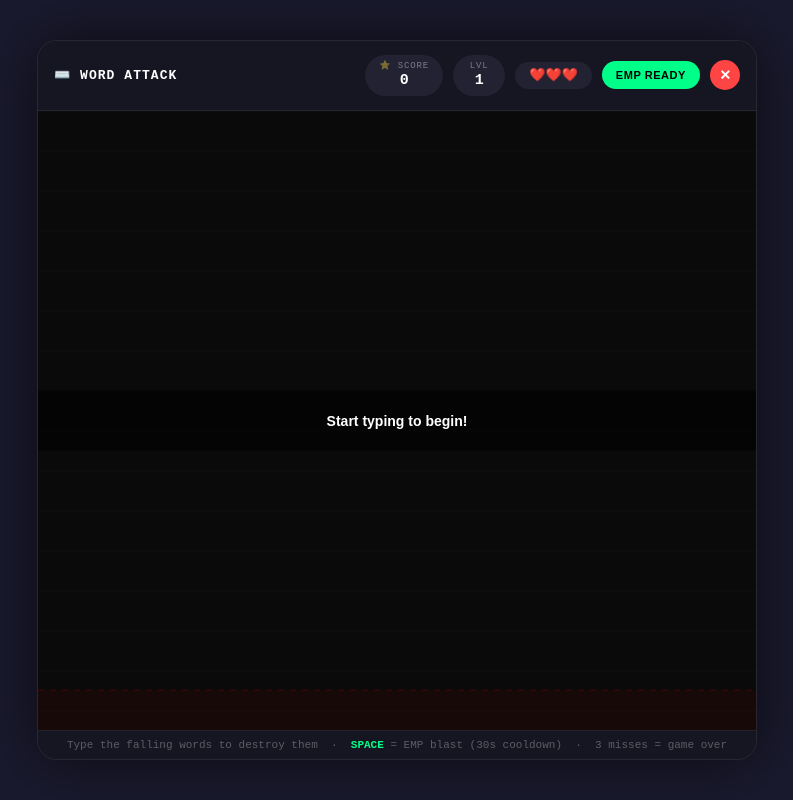
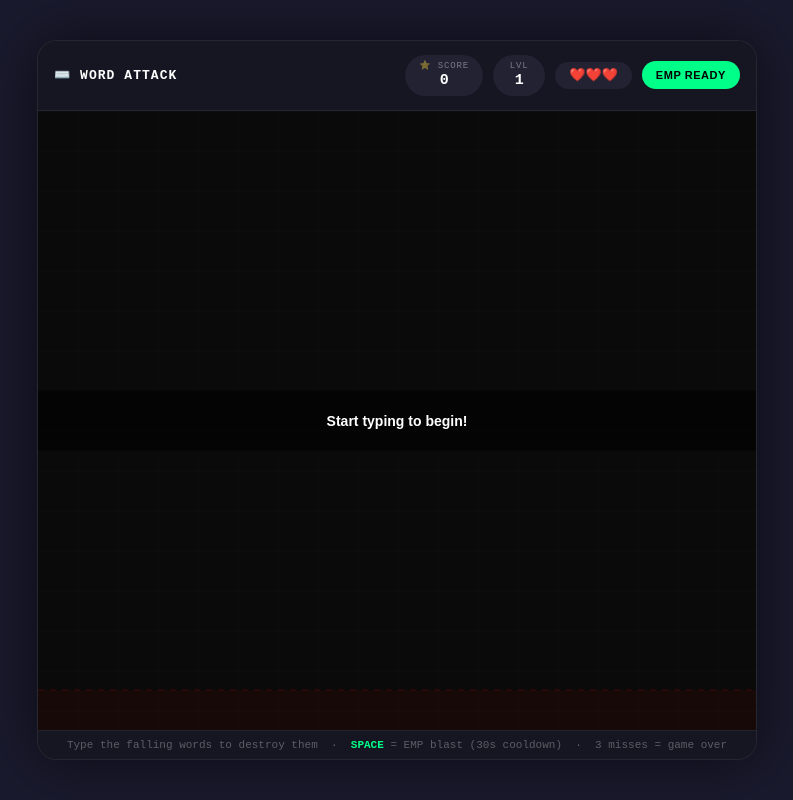
Before and after one commit to Andrew-Fernando-15/Projects, a plain HTML site: page wordattack-game/index.html in a window 1280 px wide. Shown: the whole page, without its empty margins (243-1036 px from the left). Drawn offline with Linux system fonts and the light colour scheme.

Commit message:
Update index.html

```diff
--- a/wordattack-game/index.html
+++ b/wordattack-game/index.html
@@ -94,21 +94,6 @@
       color: #ff4444;
     }
 
-    .close-pill {
-      background: #ff4444;
-      color: white;
-      font-size: 14px;
-      border-radius: 50%;
-      width: 30px;
-      height: 30px;
-      display: flex;
-      align-items: center;
-      justify-content: center;
-      cursor: pointer;
-      border: none;
-      font-weight: bold;
-    }
-
     /* ── CANVAS ── */
     canvas {
       display: block;
@@ -155,8 +140,6 @@
       </div>
 
       <button class="emp-pill" id="emp-btn">EMP READY</button>
-
-      <button class="close-pill" onclick="window.close()">✕</button>
     </div>
 
     <canvas id="wa-canvas"></canvas>
```
